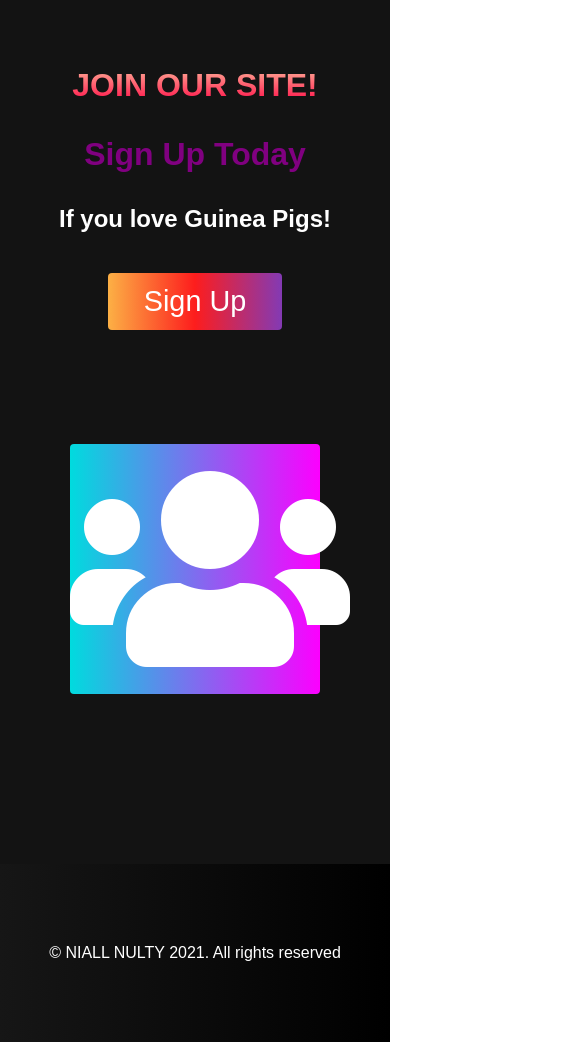
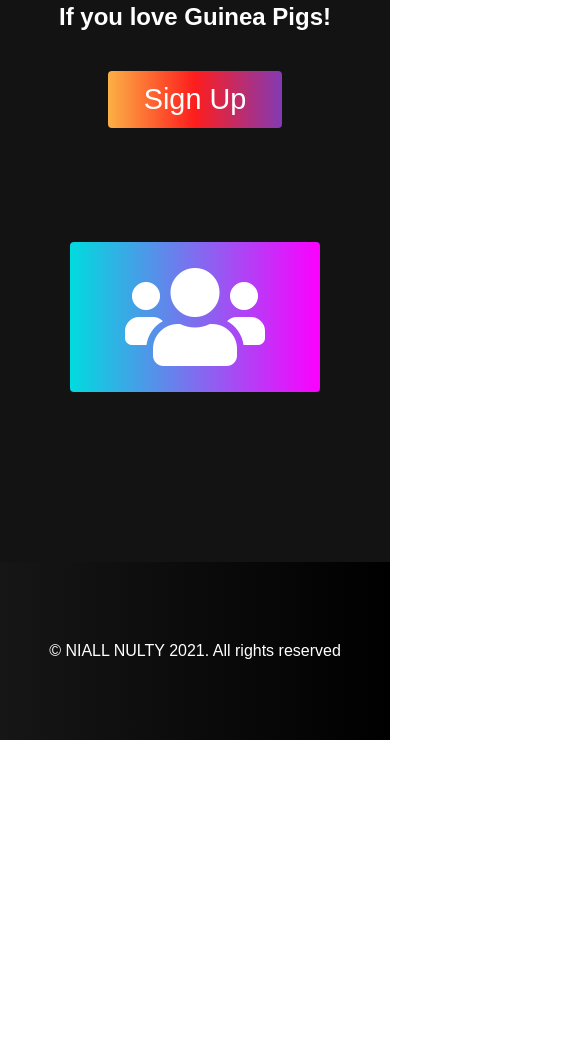
Before and after one commit to NiallNulty/JavaScript-HTML-CSS-Site, a plain HTML site: page index.html in a window 390 px wide. Shown: the part 4357-5399 px from the top of the page, 570 px wide, since content can reach past the window. After the commit the page ends 5097 px from the top, so only its background shows below. Drawn offline with Linux system fonts and the light colour scheme.

Commit message:
improved mobile responsiveness

```diff
--- a/styles.css
+++ b/styles.css
@@ -1,3 +1,8 @@
+html,body
+{
+    overflow-x: hidden;
+}
+
 * {
     box-sizing: border-box;
     margin: 0;
@@ -339,6 +344,7 @@
 
 .main__img--container {
     text-align: center;
+    width: 850px;
 }
 
 .main__img--card {
@@ -404,9 +410,14 @@
 }
 
 @media screen and (max-width: 480px) {
+
     .main__img--card {
         width: 250px;
-        height: 250px;
+        height: 150px;
+    }
+
+    .main__img--card img{
+        width: 250px;
     }
 
     .main__content h1 {
@@ -525,7 +536,7 @@
 
 .fa-layer-group,
 .fa-users {
-    font-size: 14rem;
+    font-size: 7rem;
 }
 
 /* footer */
```
